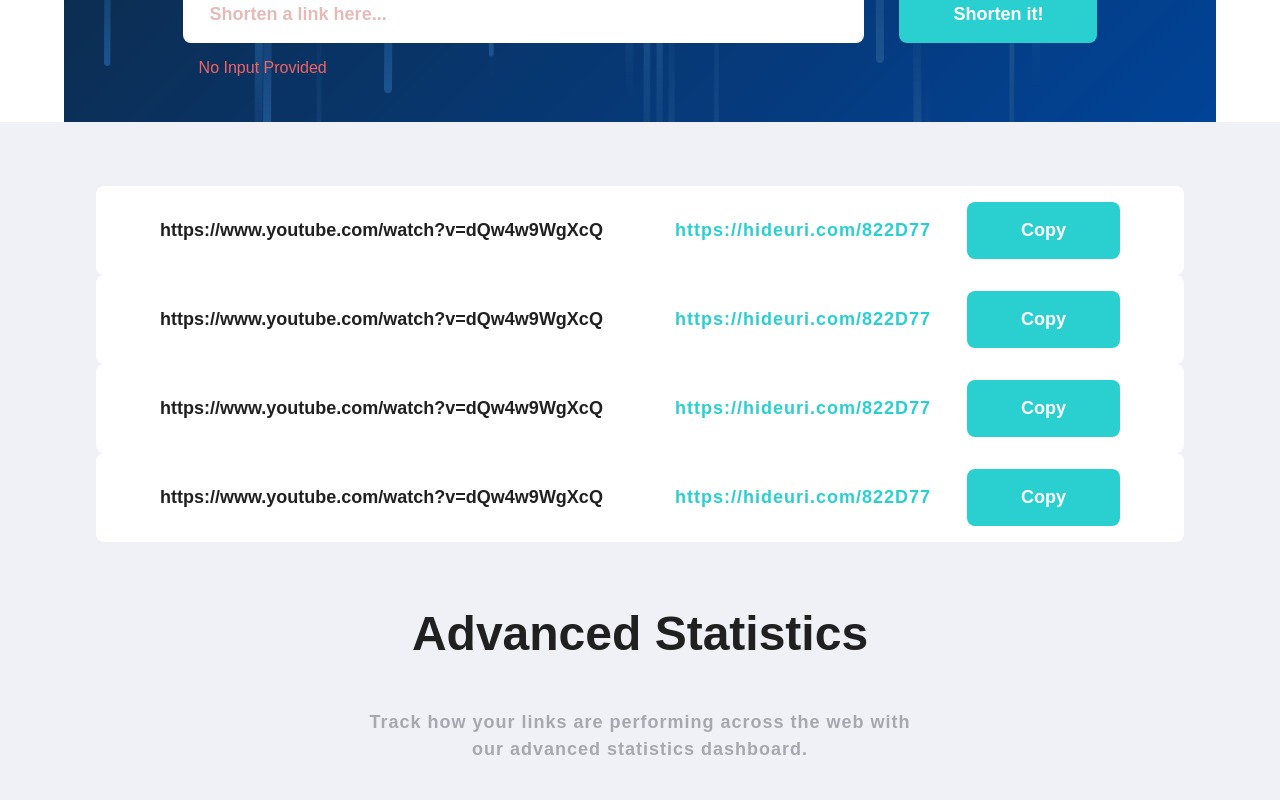
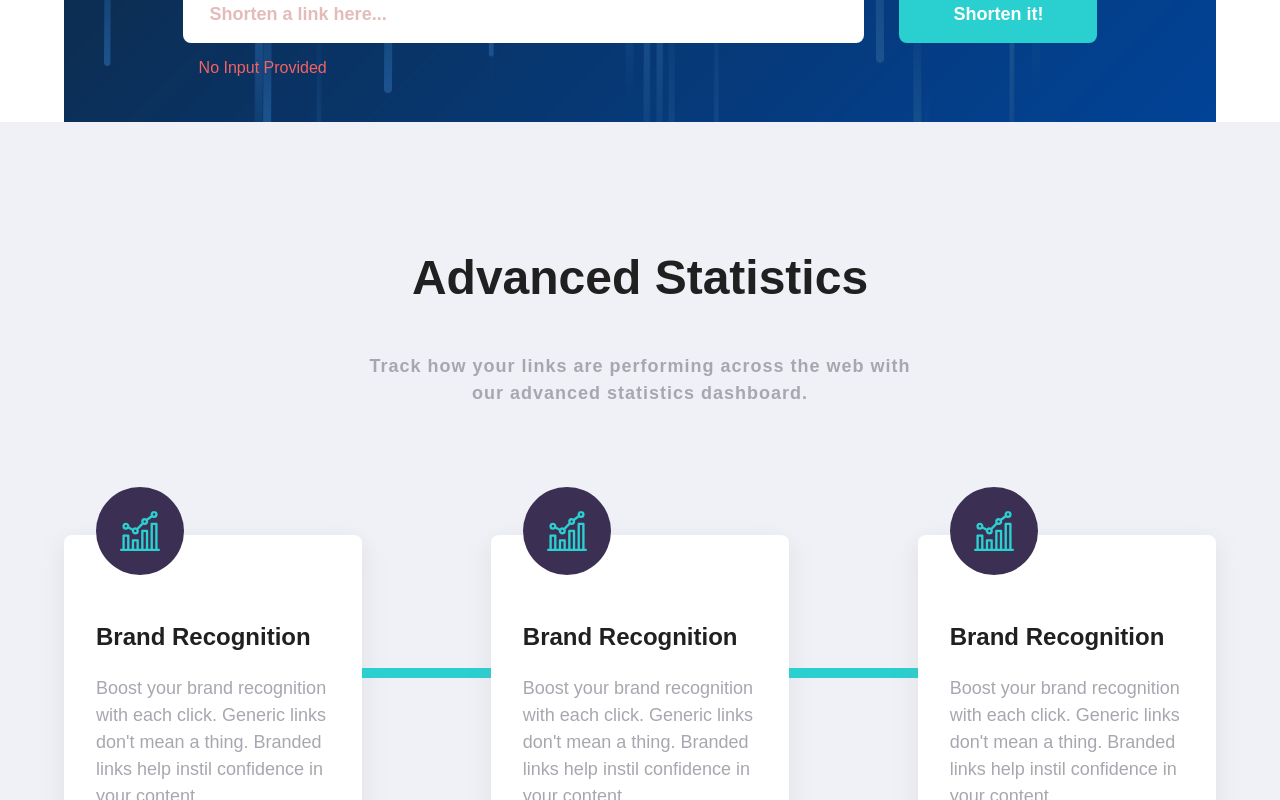
Before and after one commit to kunal70006/the-internet-folks-project, a Next.js app: page / in a window 1280 px wide. Shown: the part 800-1600 px from the top of the page. Built offline with nearby package versions, Linux system fonts and the light colour scheme.

Commit message:
trying w/o dummy data

```diff
--- a/src/pages/index.tsx
+++ b/src/pages/index.tsx
@@ -87,16 +87,16 @@ const Home: NextPage = () => {
         />
 
         <GrayBgContainer>
-          {/* {shortenedURL.length > 0
+          {shortenedURL.length > 0
             ? shortenedURL.map((url: ShortenedURL, index: number) => (
                 <Links link={url} key={index} />
               ))
-            : null} */}
-          {testData.length > 0
+            : null}
+          {/* {testData.length > 0
             ? testData.map((url: ShortenedURL, index: number) => (
                 <Links link={url} key={index} />
               ))
-            : null}
+            : null} */}
           <Statistics />
         </GrayBgContainer>
         <GetStarted />
```
